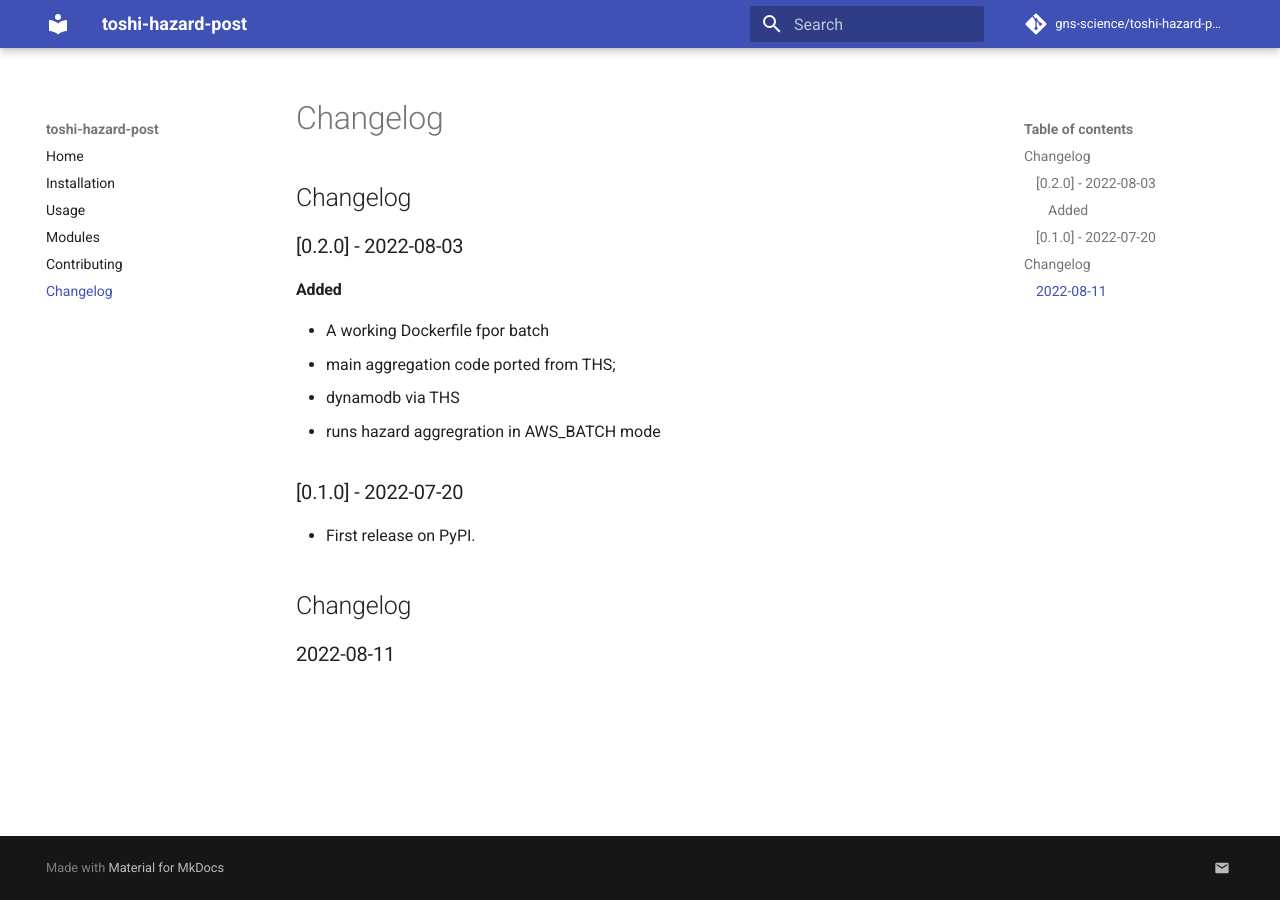
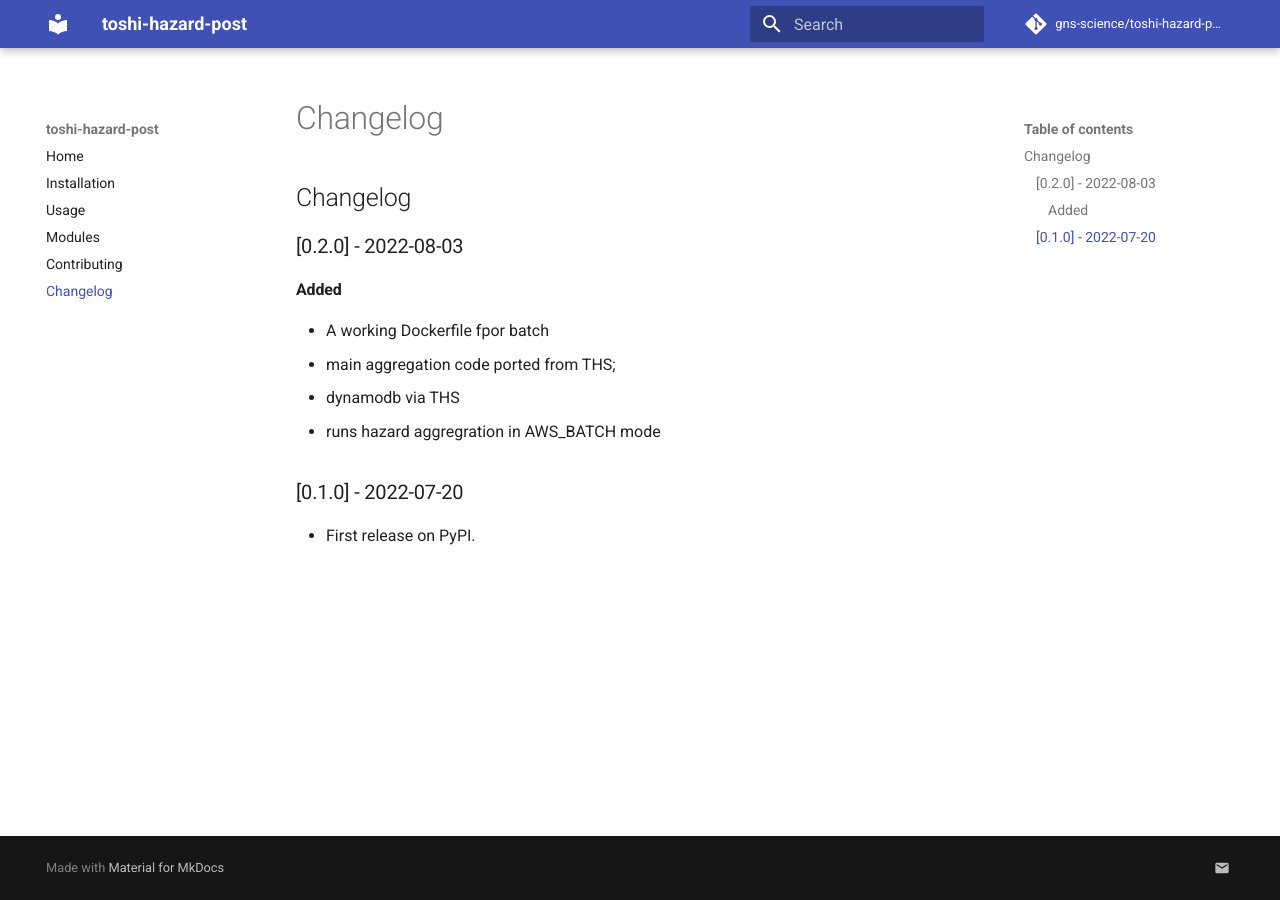
Before and after one commit to ucgmsim/toshi-hazard-post, an MkDocs documentation site: the page built from docs/changelog.md, in a window 1280 px wide. Built offline with MkDocs 1.6.1 and Material for MkDocs 9.7.7, drawn with Linux system fonts in a browser that asks for light colours; comment, search, counter and statistics services are not loaded.

Commit message:
revert changelog

```diff
--- a/docs/changelog.md
+++ b/docs/changelog.md
@@ -1,7 +1,3 @@
 {%
   include-markdown "../CHANGELOG.md"
 %}
-
-# Changelog
-
-## 2022-08-11
```
